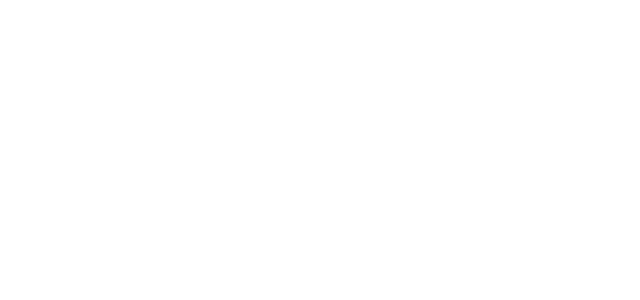
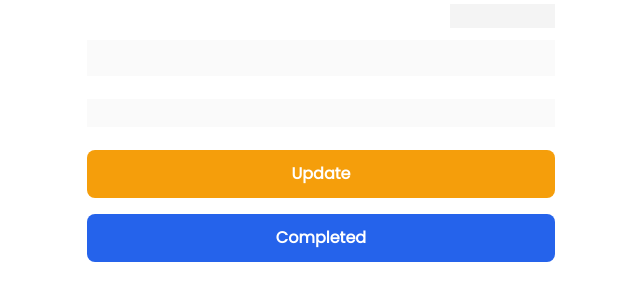
Before and after one commit to KyoAni100011/to-do-app, a React (Vite) app: page /to-do/1 in a window 1280 px wide. Before the commit this address had no page. Shown: the part 12-312 px from the top of the page, without its empty margins (319-959 px from the left). Built offline with nearby package versions, Linux system fonts and the light colour scheme.

Commit message:
Completed update-save-completed not function

```diff
--- a/package.json
+++ b/package.json
@@ -16,7 +16,8 @@
     "react-redux": "^8.1.2",
     "react-router-dom": "^6.15.0",
     "redux": "^4.2.1",
-    "redux-thunk": "^2.4.2"
+    "redux-thunk": "^2.4.2",
+    "uniqid": "^5.4.0"
   },
   "devDependencies": {
     "@types/react": "^18.2.15",
--- a/src/actions/actionNoteType.jsx
+++ b/src/actions/actionNoteType.jsx
@@ -1,3 +1,5 @@
 const ADD_NOTE = "ADD_NOTE";
+const UPDATE_NOTE_UNCOMPLETED = "UPDATE_NOTE_UNCOMPLETED";
+const UPDATE_NOTE_COMPLETED = "UPDATE_NOTE_COMPLETED";
 
-export { ADD_NOTE };
+export { ADD_NOTE, UPDATE_NOTE_UNCOMPLETED, UPDATE_NOTE_COMPLETED };
--- a/src/actions/noteAction.jsx
+++ b/src/actions/noteAction.jsx
@@ -7,4 +7,18 @@
   };
 };
 
-export { addNote };
+const updateNoteUncompleted = (note) => {
+  return {
+    type: noteActionType.UPDATE_NOTE_UNCOMPLETED,
+    payload: note,
+  };
+};
+
+const updateNoteCompleted = (note) => {
+  return {
+    type: noteActionType.UPDATE_NOTE_COMPLETED,
+    payload: note,
+  };
+};
+
+export { addNote, updateNoteUncompleted, updateNoteCompleted };
--- a/src/pages/Home/Home.jsx
+++ b/src/pages/Home/Home.jsx
@@ -26,6 +26,7 @@
               time={item.date}
               icon={resultIcon[item.state]}
               title={item.title}
+              id={item.id}
             />
           ))}
         </div>
@@ -43,6 +44,7 @@
                   time={item.date}
                   icon={resultIcon[item.state]}
                   title={item.title}
+                  id={item.id}
                 />
               ))}
             </div>
--- a/src/pages/Home/components/CompletedTask.jsx
+++ b/src/pages/Home/components/CompletedTask.jsx
@@ -1,11 +1,16 @@
-export default function CompletedTask({ icon, title, state, text, time }) {
+import { Link } from "react-router-dom";
+
+export default function CompletedTask({ id, icon, title, state, text, time }) {
   return (
-    <div className="completed-task task bg-light-silver rounded-lg">
+    <Link to={`/to-do/${id}`}>
+      <div className="completed-task task bg-light-silver rounded-lg my-3">
         <div className="time-task text-quick-silver font-semibold block w-full">
           <div className="completed-task-completed p-4">
             <div className="mb-3">
               {time} -{" "}
-            <span className="font-bold text-md text-black inline">{title}</span>
+              <span className="font-bold text-md text-black inline">
+                {title}
+              </span>
             </div>
             <div className="completed-task-inner flex">
               <div className="icon-completed mr-3">{icon}</div>
@@ -16,5 +21,6 @@
           </div>
         </div>
       </div>
+    </Link>
   );
 }
--- a/src/pages/Home/components/RemainingTask.jsx
+++ b/src/pages/Home/components/RemainingTask.jsx
@@ -1,11 +1,16 @@
-export default function RemainingTask({ icon, title, state, text, time }) {
+import { Link } from "react-router-dom";
+
+export default function RemainingTask({ id, icon, title, state, text, time }) {
   return (
+    <Link to={`/to-do/${id}`}>
       <div className="completed-task task bg-white rounded-lg my-3">
         <div className="time-task text-quick-silver font-semibold block w-full">
           <div className="completed-task-completed p-4">
             <div className="mb-3">
               {time} -{" "}
-            <span className="font-bold text-md text-black inline">{title}</span>
+              <span className="font-bold text-md text-black inline">
+                {title}
+              </span>
             </div>
             <div className="completed-task-inner flex">
               <div className="icon-completed mr-3">{icon}</div>
@@ -16,5 +21,6 @@
           </div>
         </div>
       </div>
+    </Link>
   );
 }
--- a/src/pages/NewItem/NewNote.jsx
+++ b/src/pages/NewItem/NewNote.jsx
@@ -3,10 +3,12 @@
 import { addNote } from "../../actions/noteAction";
 import { useState } from "react";
 import { Link } from "react-router-dom";
+import uniqid from "uniqid";
 
 export default function NewNote() {
   const dispatch = useDispatch();
   const [noteData, setNoteData] = useState({
+    id: uniqid(),
     title: "",
     state: "Important",
     message: "",
--- a/src/pages/NoteDetail/NoteDetail.jsx
+++ b/src/pages/NoteDetail/NoteDetail.jsx
@@ -1,3 +1,136 @@
+import { useEffect, useState } from "react";
+import { useDispatch, useSelector } from "react-redux";
+import { useParams } from "react-router-dom";
+import iconData from "../../assets/iconState.json";
+import {
+  updateNoteCompleted,
+  updateNoteUncompleted,
+} from "../../actions/noteAction";
+
 export default function NoteDetail() {
-  return <div className="note-detail">NoteDetail</div>;
+  const { slug } = useParams();
+  const notes = useSelector((state) => state.note);
+  const dispatch = useDispatch();
+  const [noteDetailData, setNoteDetailData] = useState({});
+  const [isEdit, setEdit] = useState(false);
+  const resultIcon = {};
+
+  iconData.forEach((item) => {
+    resultIcon[item.title] = item.icon;
+  });
+
+  const Submit = () => {
+    if (isEdit) {
+      dispatch(updateNoteUncompleted(noteDetailData));
+    }
+    setEdit(!isEdit);
+  };
+
+  const Completed = () => {
+    dispatch(updateNoteCompleted(noteDetailData));
+  };
+
+  useEffect(() => {
+    for (let item in notes) {
+      const index = notes[item].find((element) => element.id === slug);
+      index ? setNoteDetailData(index) : "";
+    }
+  }, []);
+
+  useEffect(() => {
+    const textarea = document.getElementById("autoExpand");
+    const textareaMessage = document.getElementById("autoExpandMessage");
+
+    textarea.addEventListener("input", function () {
+      this.style.height = "auto";
+      this.style.height = this.scrollHeight + "px";
+    });
+
+    textareaMessage.addEventListener("input", function () {
+      this.style.height = "auto";
+      this.style.height = this.scrollHeight + "px";
+    });
+  }, []);
+
+  const handleChange = (e) => {
+    const { name, value } = e.target;
+    setNoteDetailData({
+      ...noteDetailData,
+      [name]: value,
+    });
+  };
+
+  return (
+    <div className="note-detail">
+      <div className="note-detail-wapper p-4">
+        <header className="flex justify-between">
+          <div className="time text-sm text-quick-silver font-semibold">
+            {noteDetailData?.date}
+          </div>
+          <div className="iconState">
+            <div class="form-group">
+              <select
+                className="form-control appearance-none focus:outline-none"
+                name="state"
+                disabled={!isEdit}
+                onChange={handleChange}
+              >
+                <option selected value={noteDetailData?.state}>
+                  {resultIcon[noteDetailData?.state]} {noteDetailData?.state}
+                </option>
+                {Object.keys(resultIcon).map((item, i) => {
+                  return item !== noteDetailData?.state &&
+                    item != "Completed" ? (
+                    <option key={i} value={item}>
+                      {resultIcon[item]} {item}
+                    </option>
+                  ) : (
+                    ""
+                  );
+                })}
+              </select>
+            </div>
+          </div>
+        </header>
+        <div className="title mb-4 mt-3">
+          <textarea
+            rows="1"
+            defaultValue={noteDetailData?.title}
+            className="text-3xl w-full focus:outline-none font-bold break-words m-0 p-0 border-none overflow-hidden resize-none"
+            disabled={!isEdit}
+            id="autoExpand"
+            name="title"
+            onChange={handleChange}
+          ></textarea>
+        </div>
+        <main className="mb-4">
+          <textarea
+            rows="1"
+            defaultValue={noteDetailData?.message}
+            className="text-xl w-full focus:outline-none break-words m-0 p-0 border-none overflow-hidden resize-none"
+            disabled={!isEdit}
+            id="autoExpandMessage"
+            name="message"
+            onChange={handleChange}
+          ></textarea>
+        </main>
+        <div className="group-btn">
+          <button
+            onClick={Submit}
+            className={`mb-4 block w-full py-3 font-bold text-white rounded-lg ${
+              isEdit ? "bg-green-600" : "bg-yellow-500"
+            }`}
+          >
+            {!isEdit ? "Update" : "Save"}
+          </button>
+          <button
+            onClick={Completed}
+            className="w-full py-3 bg-blue-600 text-white font-bold rounded-lg"
+          >
+            Completed
+          </button>
+        </div>
+      </div>
+    </div>
+  );
 }
--- a/src/reducers/noteReducer.jsx
+++ b/src/reducers/noteReducer.jsx
@@ -8,7 +8,6 @@
 const noteReducer = (state = initialState, action) => {
   switch (action.type) {
     case noteActionTypes.ADD_NOTE:
-      console.log(action.payload);
       switch (action.payload.state) {
         case "Completed":
           state.noteCompleted.push(action.payload);
@@ -17,6 +16,35 @@
           state.noteUncompleted.push(action.payload);
           break;
       }
+      return state;
+    case noteActionTypes.UPDATE_NOTE_UNCOMPLETED:
+      for (let index = 0; index < state.noteCompleted.length; index++) {
+        const element = state.noteCompleted[index];
+        if (element.id === action.payload.id) {
+          state.noteCompleted[index] = action.payload;
+          break;
+        }
+      }
+
+      for (let index = 0; index < state.noteUncompleted.length; index++) {
+        const element = state.noteUncompleted[index];
+        if (element.id === action.payload.id) {
+          state.noteUncompleted[index] = action.payload;
+          break;
+        }
+      }
+
+      return state;
+    case noteActionTypes.UPDATE_NOTE_COMPLETED:
+      for (let i = 0; i < state.noteUncompleted.length; i++) {
+        if (state.noteUncompleted[i].id === action.payload.id) {
+          state.noteUncompleted.splice(i, 1);
+          break;
+        }
+      }
+      action.payload["state"] = "Completed";
+      state.noteCompleted.push(action.payload);
+      return state;
     default:
       return state;
   }
--- a/src/router/router.jsx
+++ b/src/router/router.jsx
@@ -1,6 +1,7 @@
 import Welcome from "../pages/Welcome/Welcome";
 import Home from "../pages/Home/Home";
 import NewNote from "../pages/NewItem/NewNote";
+import NoteDetail from "../pages/NoteDetail/NoteDetail";
 import { Route, Routes } from "react-router-dom";
 
 export default function Router() {
@@ -8,6 +9,7 @@
     <Routes>
       <Route exact path="/" element={<Welcome />}></Route>
       <Route path="/to-do" element={<Home />}></Route>
+      <Route path="/to-do/:slug" element={<NoteDetail />}></Route>
       <Route path="/new-note" element={<NewNote />}></Route>
     </Routes>
   );
```
Also changed, not shown: 1 other file (tests, documents, lock files or other folders). Lines whose indentation alone changed are shown as unchanged.
